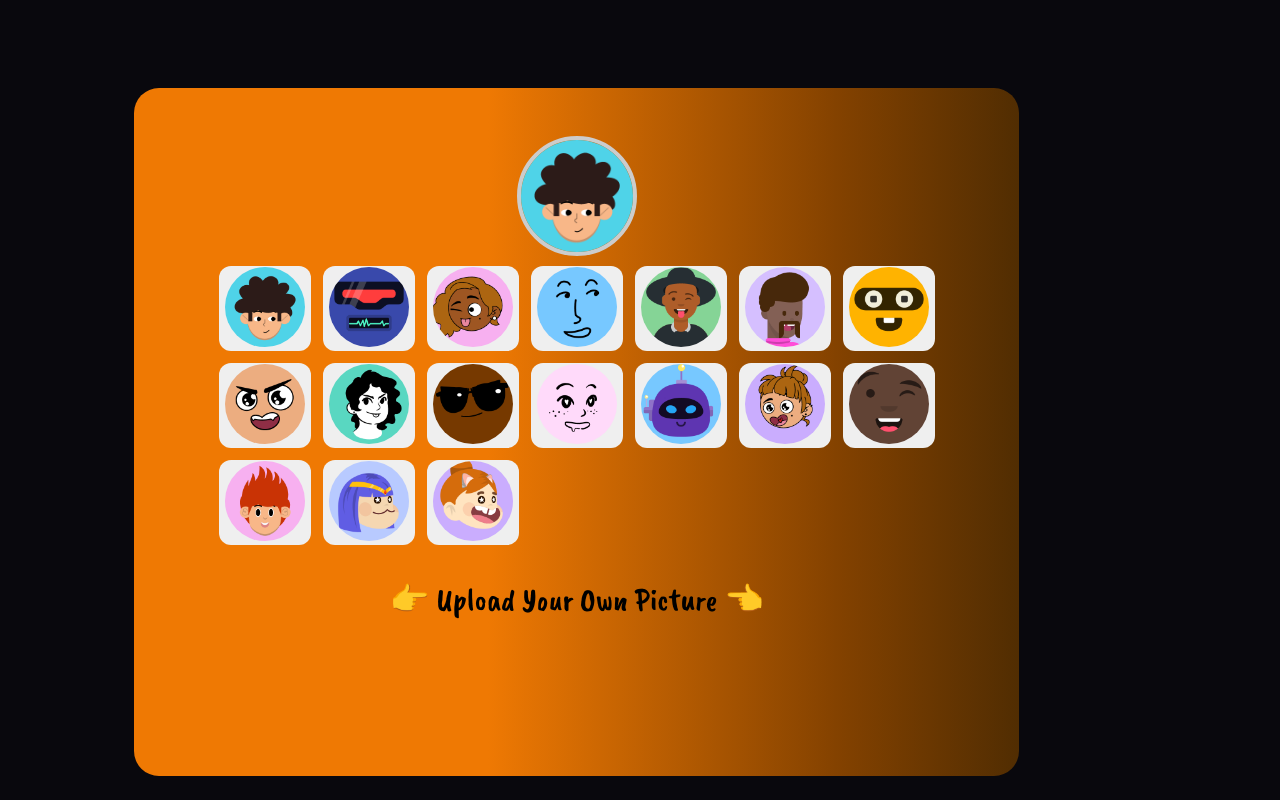
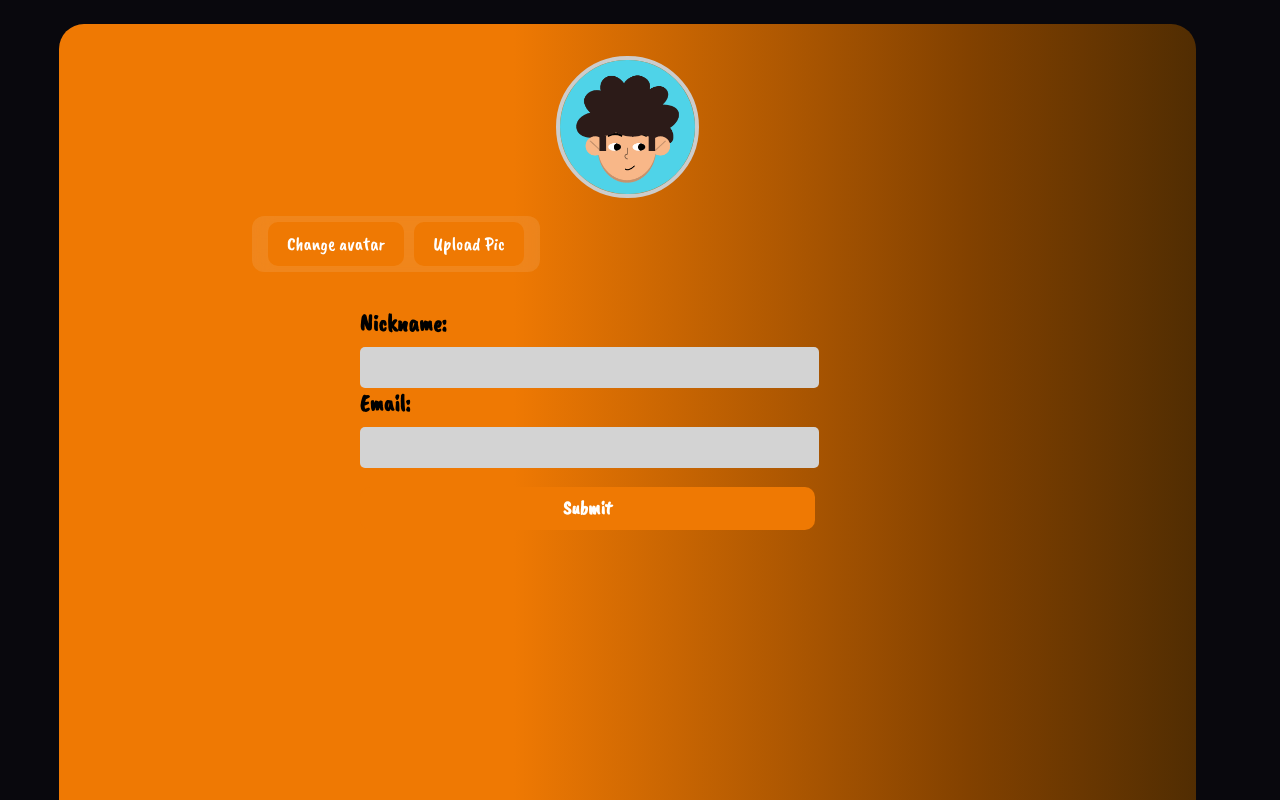
Before and after one commit to phin-kim/bucket-list, a React (Vite) app: page / in a window 1280 px wide. Shown: the top 800 px of the page. Built offline with nearby package versions, Linux system fonts and the light colour scheme.

Commit message:
form setup

```diff
--- a/src/Bucket.css
+++ b/src/Bucket.css
@@ -8,27 +8,32 @@ body {
   flex-direction: column;
   align-items: center;
   gap: 10px;
-  height: 80vh;
-  padding-top: 3em;
-  width: 70%;
+  height: 130vh;
+  padding-top: 2em;
+  width: 90%;
   border-radius: 25px;
   background: linear-gradient(to right, #ef7903 40%, #824100 80%, #512d02 100%);
   position: relative;
-  top: 5em;
+  top: 1em;
   font-family: "Caveat Brush", cursive;
-  left: 10%;
+  left: 4%;
 }
 .profilePicContainer .imagePreview {
   width: 7em;
   height: 7em;
+  margin-bottom: 1em;
   border-radius: 50%;
   -o-object-fit: cover;
      object-fit: cover;
   border: 4px solid #ccc;
+  font-family: "Gloria Hallelujah", cursive;
+  font-size: 1.2em;
 }
 .profilePicContainer .defaultAvatarsContainer {
   display: grid;
-  grid-template-columns: repeat(7, minmax(0, 1fr));
+  z-index: 4;
+  margin-top: 4.5em;
+  grid-template-columns: repeat(3, minmax(0, 1fr));
   gap: 0.75rem;
 }
 .profilePicContainer .defaultAvatarsContainer .defaultAvatarButton {
@@ -43,14 +48,86 @@ body {
      object-fit: cover;
   border-width: 2px;
 }
-.profilePicContainer .choseFile {
+.profilePicContainer .toggleButtons {
+  display: flex;
+  flex-direction: row;
+  position: absolute;
+  top: 12em;
+  left: 17%;
+  align-items: center;
+  justify-content: center;
+  gap: 10px;
+  height: 2.5em; /* added 'em' unit */
+  padding-top: 0.5rem;
+  padding-bottom: 0.5rem;
+  width: 18em;
+  border-radius: 12px;
+  background: rgba(255, 255, 255, 0.1019607843);
+  -webkit-backdrop-filter: blur(10px);
+          backdrop-filter: blur(10px);
+}
+.profilePicContainer .toggleButtons .avatarButton {
+  padding: 0.5em 1em;
+  border-radius: 10px;
+  background-color: #ef7903;
+  color: #fff;
+  border: none;
   cursor: pointer;
-  margin-top: 0.5rem;
-  padding: 1rem 0.25rem;
-  color: #000;
-  font-size: 2rem;
-  border-radius: 0.25rem;
+  font-family: "Caveat Brush", cursive;
+  font-size: 1.2em;
 }
-.profilePicContainer .choseFile input[type=file] {
+.profilePicContainer .toggleButtons .choseFile {
+  padding: 0.5em 1em;
+  border-radius: 10px;
+  background-color: #ef7903;
+  color: #fff;
+  border: none;
+  cursor: pointer;
+  font-family: "Caveat Brush", cursive;
+  font-size: 1.2em;
+}
+.profilePicContainer input[type=file] {
   display: none;
+}
+
+form {
+  display: grid;
+  margin-top: 4em;
+  margin-bottom: 5em;
+  width: 40%;
+  margin-right: 5rem;
+  padding: 1rem;
+  z-index: 1;
+  position: relative;
+  float: right;
+  grid-template-columns: 1fr;
+}
+form label {
+  font-size: 1.5rem;
+  font-weight: 600;
+}
+form input {
+  width: 100%;
+  background: lightgray;
+  z-index: 1;
+  height: 2em;
+  font-size: 1.2rem;
+  margin-top: 0.5em;
+  border-radius: 5px;
+  border: none;
+  outline: none;
+}
+form button {
+  padding: 0.5em 1em;
+  border-radius: 10px;
+  background-color: #ef7903;
+  color: #fff;
+  border: none;
+  cursor: pointer;
+  font-family: "Caveat Brush", cursive;
+  font-size: 1.2em;
+  width: 100%;
+  margin-top: 1em;
+  font-size: 1.2rem;
+  font-weight: 600;
 }/*# sourceMappingURL=Bucket.css.map */
--- a/src/Bucket.scss
+++ b/src/Bucket.scss
@@ -4,6 +4,17 @@ $cent:center;
 $rel:relative;
 $abs:absolute;
 $pix:12px;
+$font:"Caveat Brush", cursive;
+@mixin toggleButton{
+        padding: 0.5em 1em;
+        border-radius: 10px;
+        background-color: #ef7903;
+        color: #fff;
+        border: none;
+        cursor: pointer;
+        font-family: $font;
+        font-size: 1.2em;
+}
 body{
     background: #09080d;
 }
@@ -12,25 +23,31 @@ body{
     flex-direction: column;
     align-items: $cent;
     gap: 10px;
-    height: 80vh;
-    padding-top: 3em;
-    width: 70%;
+    height: 130vh;
+    padding-top: 2em;
+    width: 90%;
+
     border-radius: 25px;
     background: linear-gradient(to right, #ef7903 40%,#824100 80%, #512d02 100%);
     position: $rel;
-    top: 5em;
-    font-family: "Caveat Brush", cursive;
-    left: 10%;
+    top: 1em;
+    font-family: $font;
+    left: 4%;
     .imagePreview{
         width: 7em;
         height: 7em;
+        margin-bottom: 1em;
         border-radius: 50%;
         object-fit: cover;
         border: 4px solid #ccc;
+        font-family: "Gloria Hallelujah", cursive;
+        font-size: 1.2em;
     }
     .defaultAvatarsContainer{
         display: grid;
-        grid-template-columns: repeat(7,minmax(0,1fr));
+        z-index: 4;
+        margin-top: 4.5em;
+        grid-template-columns: repeat(3,minmax(0,1fr));
         gap: 0.75rem;
         .defaultAvatarButton{
             border-radius: $pix;
@@ -45,19 +62,72 @@ body{
             }
         }
     }
-    .choseFile{
-        cursor: pointer;
-        margin-top: 0.5rem;
-        padding: 1rem 0.25rem;
-        color: #000;
-        font-size: 2rem;
-        border-radius: 0.25rem;
-        input[type="file"]{
+
+    .toggleButtons{
+        display: flex;
+        flex-direction: row;
+        position:$abs;
+        top: 12em;
+        left: 17%;
+        align-items: center;
+        justify-content: center;
+        gap: 10px;
+        height: 2.5em; /* added 'em' unit */
+        padding-top: 0.5rem;
+        padding-bottom: 0.5rem;
+        width: 18em;
+        border-radius: 12px;
+        background: #ffffff1a;
+        backdrop-filter: blur(10px);
+        .avatarButton{
+            @include toggleButton;
+
+        }
+        .choseFile{
+            @include toggleButton;
+
+
+        }
+
+    }
+    input[type="file"]{
             display: none;
         }
-    }
-
-
 
 
 }
+form{
+    display: grid;
+    margin-top: 4em;
+    margin-bottom: 5em;
+    width: 40%;
+    margin-right: 5rem;
+    padding: 1rem;
+    z-index: 1;
+    position: $rel;
+    float: right;
+    grid-template-columns: 1fr;
+    label{
+        font-size: 1.5rem;
+        font-weight: 600;
+    }
+    input{
+        width: 100%;
+        background: lightgray;
+        z-index: 1;
+        height: 2em;
+        font-size: 1.2rem;
+        margin-top: 0.5em;
+        border-radius: 5px;
+        border: none;
+        outline: none;
+
+    }
+    button{
+        @include toggleButton;
+        width: 100%;
+        margin-top: 1em;
+        font-size: 1.2rem;
+        font-weight: 600;
+    }
+}
--- a/src/Bucket.tsx
+++ b/src/Bucket.tsx
@@ -10,9 +10,10 @@ function Bucket (){
 
 
     return(
-        <body>
+        <>
             <ProfilePicselector onSelect={handleSelect} />
-        </body>
+
+        </>
     )
 }
 export default Bucket;
@@ -40,10 +41,19 @@ type Props ={
 }
 const ProfilePicselector = ({onSelect}: Props)=>{
     const [preview,setPreview] = useState<string>(defaultAvatars[0]);
+    const [show, setShow] = useState<boolean>(false);
+    const [formShow, setFormShow] = useState<boolean>(true);
     const fileInputRef = useRef<HTMLInputElement | null>(null);
     const handleAvatarClick =(url: string)=>{
         setPreview(url);
         onSelect(url);
+    }
+
+    const handleAvatarDisplay =()=>{
+        setShow(prev => !prev);
+    }
+    const handleFormShow=()=>{
+        setFormShow(prev => !prev);
     }
     const handleFileChange =(e:React.ChangeEvent<HTMLInputElement>)=>{
         const file = e.target.files?.[0];
@@ -65,6 +75,7 @@ const ProfilePicselector = ({onSelect}: Props)=>{
     onSelect(file)
 
     }
+
     return(
         <div
             className="profilePicContainer"
@@ -77,6 +88,7 @@ const ProfilePicselector = ({onSelect}: Props)=>{
                 className="imagePreview"
             />
             {/*Default choices*/}
+            {show && (
                 <div
                 className="defaultAvatarsContainer"
                 >
@@ -95,11 +107,22 @@ const ProfilePicselector = ({onSelect}: Props)=>{
                         </button>
                     ))}
                 </div>
+            )}
+
             {/*Upload */}
+            <div className="toggleButtons">
+                <button
+                    className="avatarButton"
+                    onClick={()=>{
+                        handleAvatarDisplay()
+                        handleFormShow()
+                    }}
+                >Change avatar</button>
                 <label
                 className="choseFile"
+
                 >
-                👉 Upload Your Own Picture 👈
+                    Upload Pic
                     <input
                         ref={fileInputRef}
                         type="file"
@@ -108,5 +131,33 @@ const ProfilePicselector = ({onSelect}: Props)=>{
                     />
                 </label>
             </div>
+            <Form formShow={formShow}/>
+
+        </div>
     )
 }
+type FormProp={
+    formShow:boolean;
+}
+//NB it can also be written as cont Form=({formShow}: FormProp)=>{}
+const Form: React.FC<FormProp> = ({formShow})=>{
+    return(
+        <>
+            {formShow &&(
+                <form>
+                <label>
+                    Nickname:
+                    <input type="text" name="name" />
+                </label>
+                <label>
+                    Email:
+                    <input type="email" name="email" />
+                </label>
+                <button type="submit">Submit</button>
+                </form>
+            )}
+
+        </>
+
+    )
+}
--- a/vite.config.ts
+++ b/vite.config.ts
@@ -13,7 +13,7 @@ export default defineConfig({
         name: 'Bucket List',
         short_name: 'BucketList',
         description: 'Track your goals & dreams!',
-        theme_color: '#580558',
+        theme_color: '#5a005a',
         background_color: '#580558',
         display: 'standalone',
         start_url: '/',
```
Also changed, not shown: firebase.js (+7 -6 lines), 1 other file (tests, documents, lock files or other folders). Lines whose indentation alone changed are shown as unchanged.
